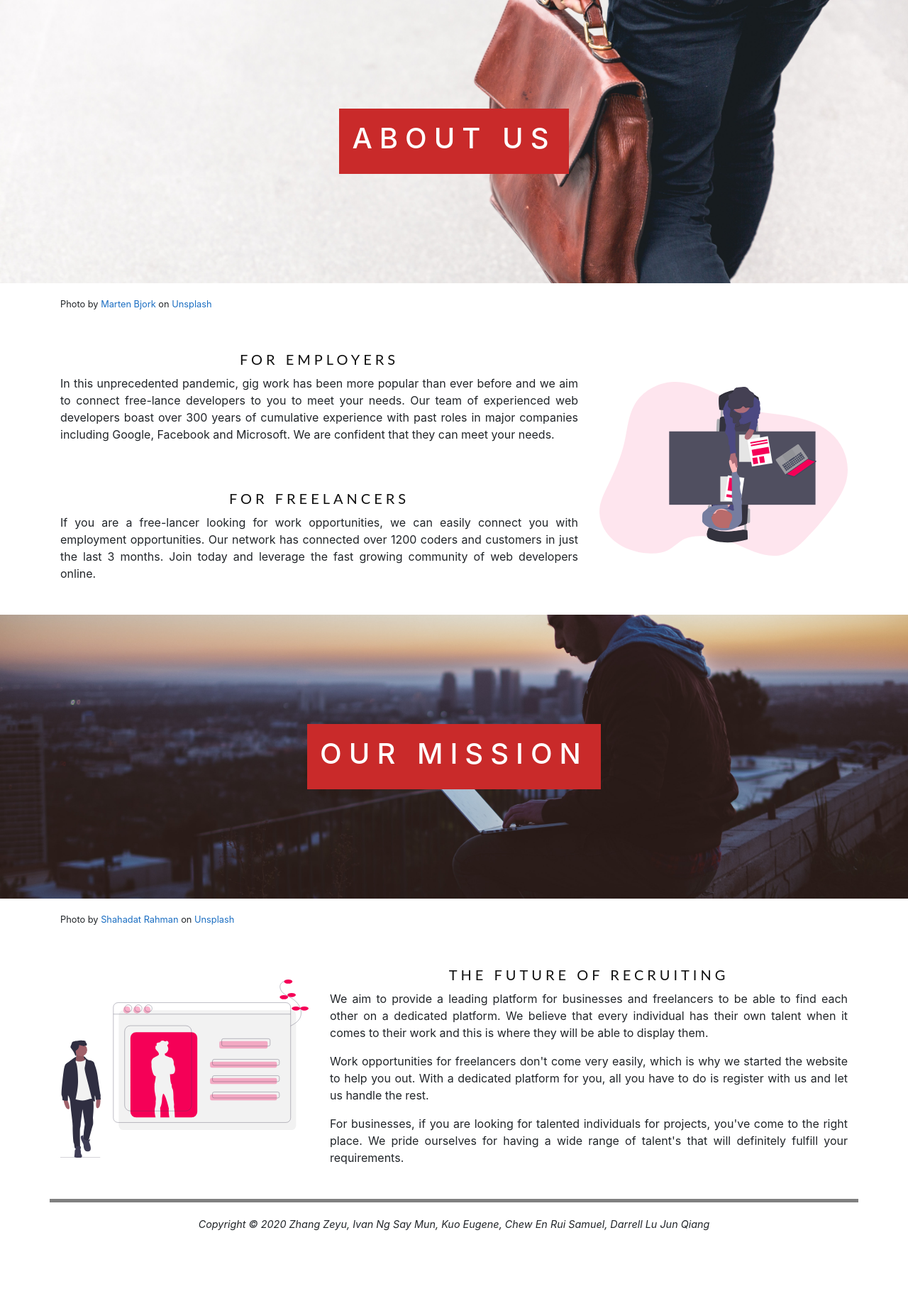
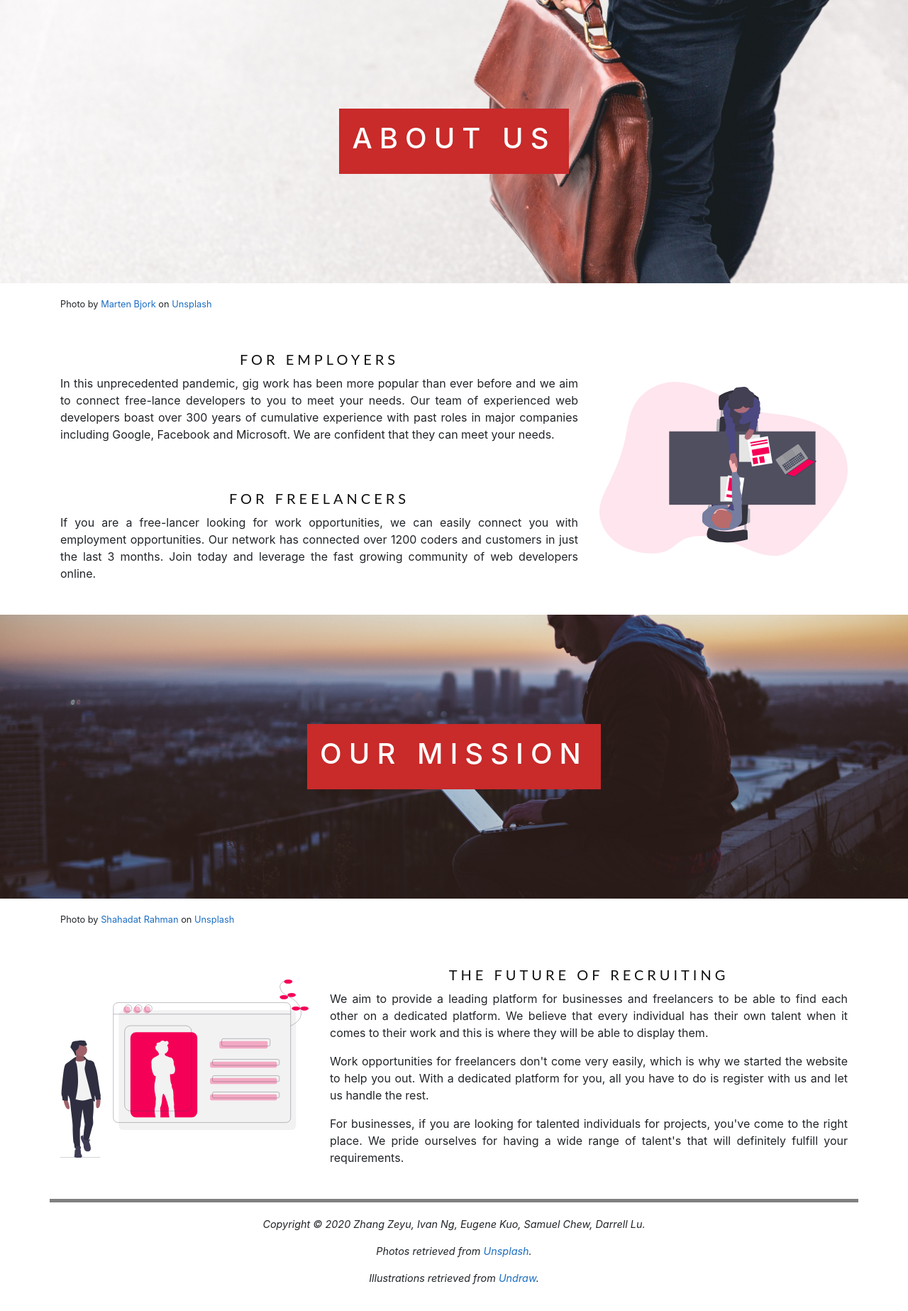
Before and after one commit to zeyu2001/ICT1004-Project, a PHP site: page /index.php in a window 1280 px wide. Shown: the part 801-2648 px from the top of the page at 71% size. Before the commit the page ends 2535 px from the top, so only its background shows below. Run offline with PHP 8.4, Linux system fonts and the light colour scheme.

Commit message:
added citations

```diff
--- a/css/main.css
+++ b/css/main.css
@@ -135,7 +135,7 @@ body { padding-top: 100px; }
 –––––––––––––––––––––––––––––––––––––––––––––––––– */
 /* For smaller screens */
 @media (min-width: 992px) {
-    .landing-title h1
+    .landing-title
     {
         font-size: 3rem;
     }
@@ -152,7 +152,7 @@ body { padding-top: 100px; }
 }
 
 @media (max-width: 992px) {
-    .landing-title h1
+    .landing-title
     {
         font-size: 2.5rem;
     }
@@ -391,7 +391,7 @@ a.green-button {
 –––––––––––––––––––––––––––––––––––––––––––––––––– */
 footer {
     border-top: 5px solid gray;
-    padding-top: 20px;
+    padding: 20px;
     font-style: italic;
     text-align: center;
     font-size: 0.9em;
--- a/footer.inc.php
+++ b/footer.inc.php
@@ -3,6 +3,8 @@
 </button>
 
 <footer class="container">
-    Copyright &copy; 2020 Zhang Zeyu, Ivan Ng Say Mun, Kuo Eugene,
-    Chew En Rui Samuel, Darrell Lu Jun Qiang
+    <p> Copyright &copy; 2020 Zhang Zeyu, Ivan Ng, Eugene Kuo,
+        Samuel Chew, Darrell Lu. </p>
+    <p> Photos retrieved from <a href="https://unsplash.com/">Unsplash</a>. </p>
+    <p> Illustrations retrieved from <a href="https://undraw.co/">Undraw</a>. </p>
 </footer>
--- a/index.php
+++ b/index.php
@@ -16,8 +16,8 @@
                 <div class="container">
                     <div class="row align-items-center">
                         <div class="col-md-6 order-md-1 order-2">
-                            <div class="landing-title">
-                                <h1 class="display-4">Talent on Demand.</h1>
+                            <div>
+                                <h1 class="display-4 landing-title">Talent on Demand.</h1>
                             </div>
                             <p class="lead">The future of recruiting is here.</p>
                             <a class="red-button" href="register.php">Create a free account</a>
```
